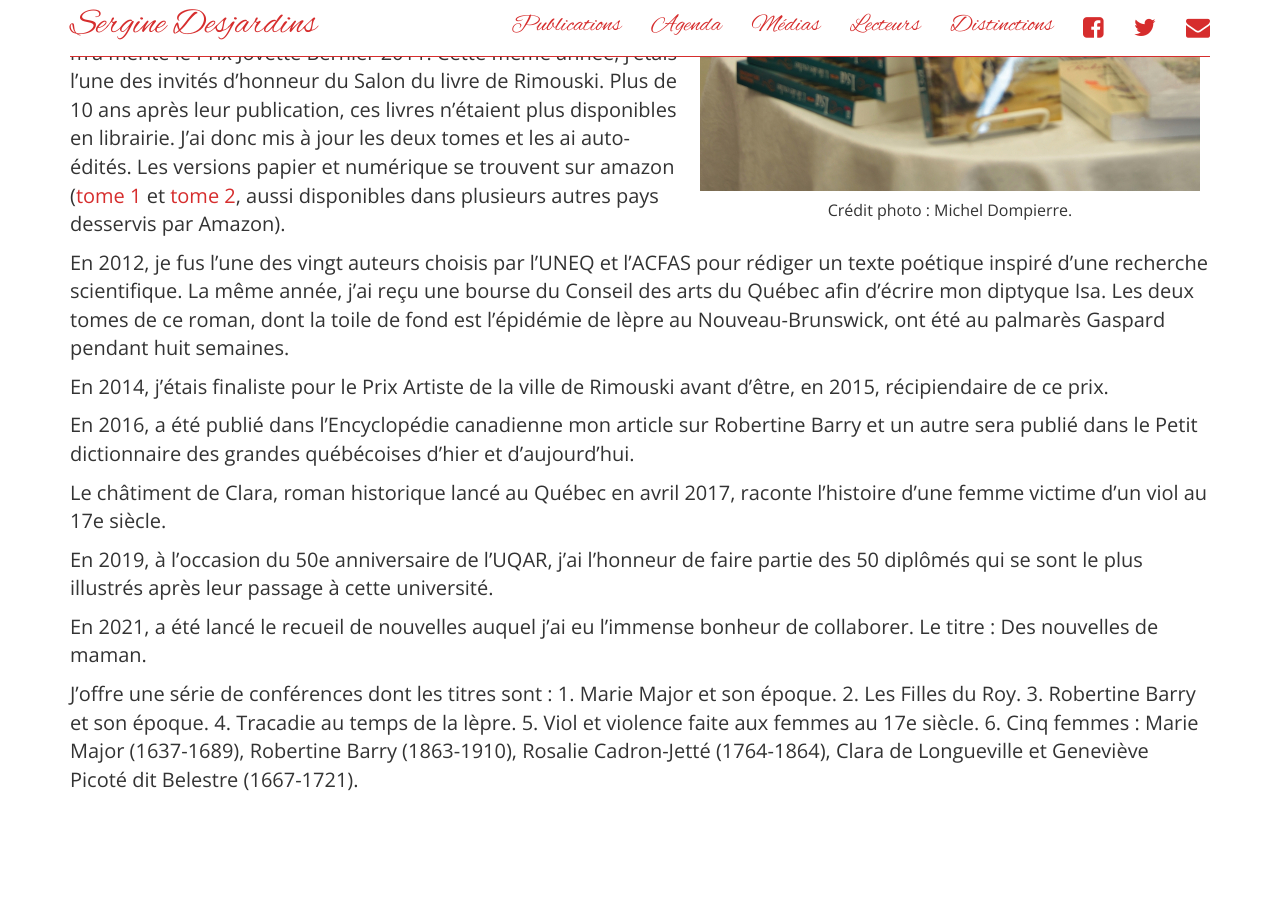
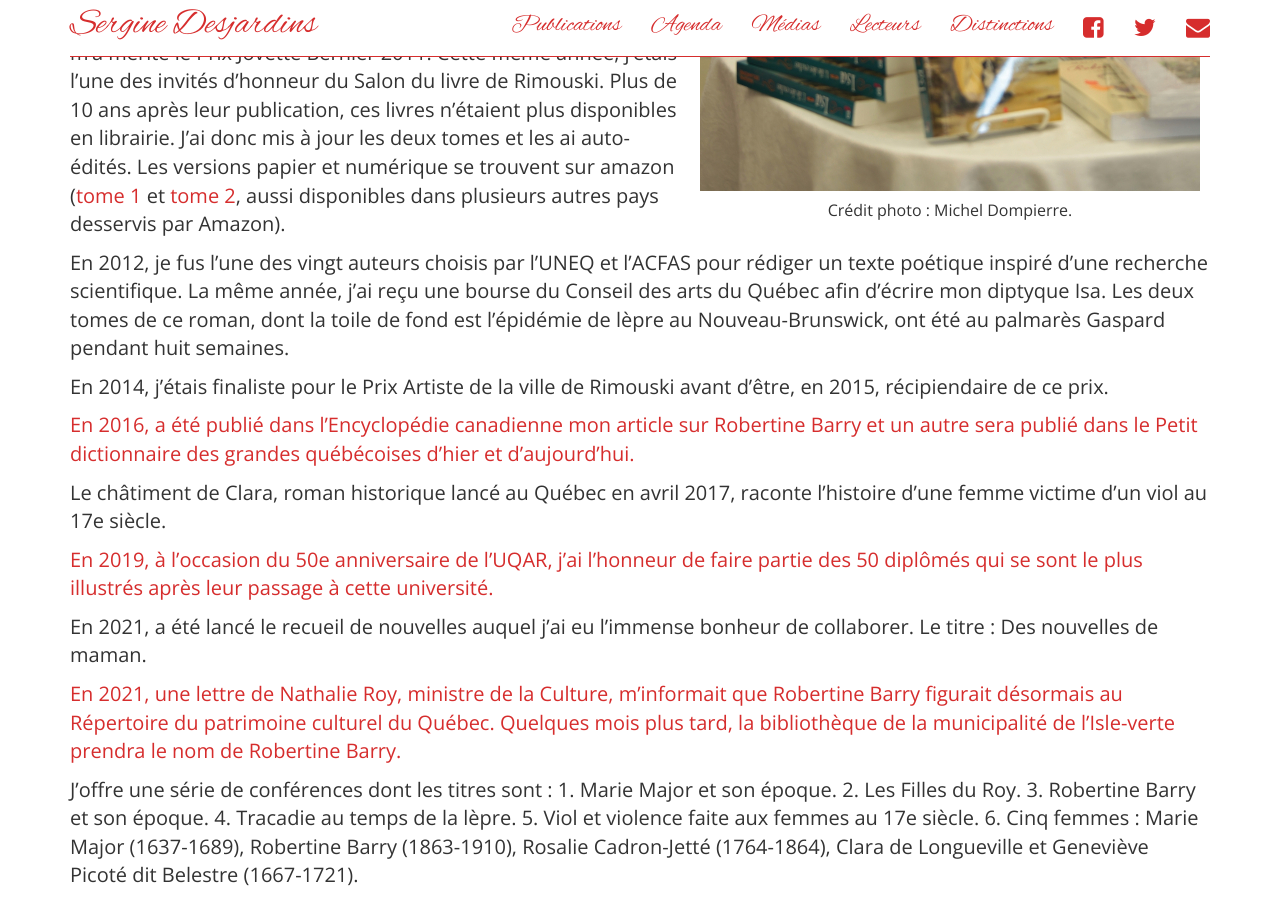
Before and after one commit to serginedesjardins/serginedesjardins.github.io, a Jekyll site: the page built from index.md, in a window 1280 px wide and 900 px high, scrolled down 634 px. Built offline with Jekyll 4.4.1, drawn with Linux system fonts in a browser that asks for light colours; nearby versions of some CDN libraries; before the commit the page ends 1438 px from its top, so only the background shows below that.

Commit message:
Update index.md

```diff
--- a/index.md
+++ b/index.md
@@ -30,14 +30,14 @@
 
 En 2014, j'étais finaliste pour le Prix Artiste de la ville de Rimouski avant d'être, en 2015, récipiendaire de ce prix.
 
-En 2016, a été publié dans l'Encyclopédie canadienne mon article sur Robertine Barry et un autre sera publié dans le Petit dictionnaire des grandes québécoises d'hier et d'aujourd'hui.
+[En 2016, a été publié dans l'Encyclopédie canadienne mon article sur Robertine Barry et un autre sera publié dans le Petit dictionnaire des grandes québécoises d'hier et d'aujourd'hui.](https://www.thecanadianencyclopedia.ca/fr/article/robertine-barry-francoise)
 
 Le châtiment de Clara, roman historique lancé au Québec en avril 2017, raconte l'histoire d'une femme victime d'un viol au 17e siècle.
 
-En 2019, à l’occasion du 50e anniversaire de l’UQAR, j’ai l’honneur de faire
-partie des 50 diplômés qui se sont le plus illustrés après leur passage à cette
-université.
+[En 2019, à l’occasion du 50e anniversaire de l’UQAR, j’ai l’honneur de faire partie des 50 diplômés qui se sont le plus illustrés après leur passage à cette université.](https://fr.calameo.com/books/000879539931cf2b0f894)
 
 En 2021, a été lancé le recueil de nouvelles auquel j’ai eu l’immense bonheur de collaborer. Le titre : Des nouvelles de maman.
 
+[En 2021, une lettre de Nathalie Roy, ministre de la Culture, m’informait que Robertine Barry figurait désormais au Répertoire du patrimoine culturel du Québec. Quelques mois plus tard, la bibliothèque de la municipalité de l’Isle-verte prendra le nom de Robertine Barry.](https://www.lesoleil.com/actualite/en-region/lisle-verte-renommera-sa-bibliotheque-pour-rendre-hommage-a-la-premiere-femme-journaliste-du-quebec-a4edd74d356108ee90468035adaa31ee)
+
 J'offre une série de conférences dont les titres sont : 1. Marie Major et son époque. 2. Les Filles du Roy. 3. Robertine Barry et son époque. 4. Tracadie au temps de la lèpre. 5. Viol et violence faite aux femmes au 17e siècle. 6. Cinq femmes : Marie Major (1637-1689), Robertine Barry (1863-1910), Rosalie Cadron-Jetté (1764-1864), Clara de Longueville et Geneviève Picoté dit Belestre (1667-1721).
```
